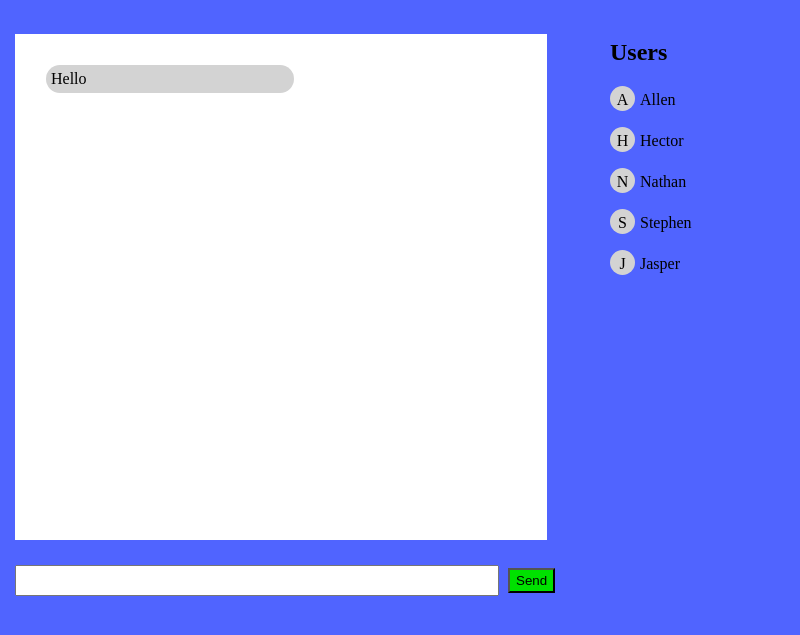
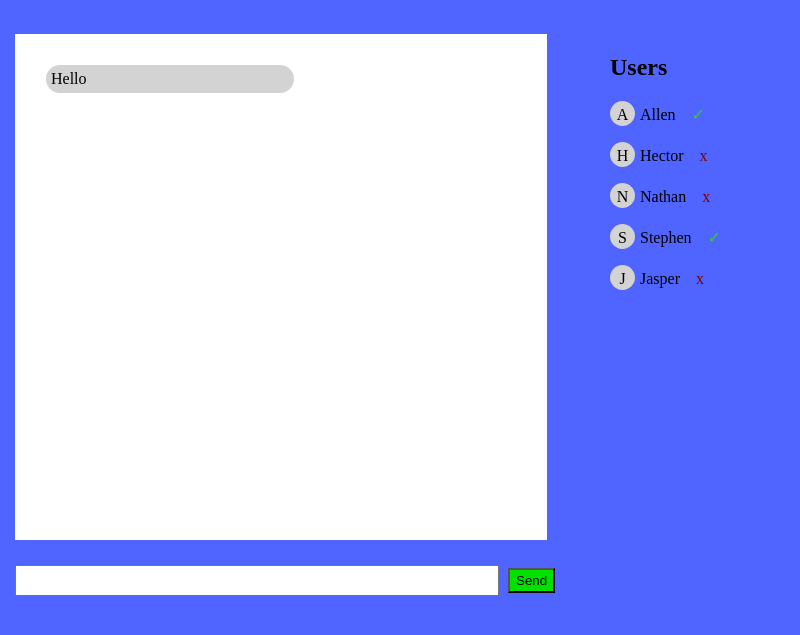
Before and after one commit to allensarmiento/Secure-Chat-System, an Electron app: page client/index.html in a window 800 px wide. Shown: the part 61-696 px from the top of the page. Drawn offline with Linux system fonts and the light colour scheme; no server answers.

Commit message:
added small online-offline for user

```diff
--- a/client/css/master.css
+++ b/client/css/master.css
@@ -66,7 +66,7 @@ html, body {
 }
 
 #users {
-  float; left;
+  float: left;
   margin: 15px 15px 15px 50px;
 }
 
@@ -82,3 +82,19 @@ button {
   background: rgb(0, 225, 0);
   color: black;
 }
+
+.activeUser {
+  display: inherit;
+  padding-left: 1em;
+  width: 25px;
+  height: 25px;
+  color: limegreen;
+}
+
+.inactiveUser {
+  display: inherit;
+  padding-left: 1em;
+  width: 25px;
+  height: 25px;
+  color: maroon;
+}
--- a/client/index.html
+++ b/client/index.html
@@ -20,11 +20,11 @@
     <section id="online">
       <div id="users">
         <h1>Users</h1>
-        <p><div class="profile-img">A</div>Allen</p>
-        <p><div class="profile-img">H</div>Hector</p>
-        <p><div class="profile-img">N</div>Nathan</p>
-        <p><div class="profile-img">S</div>Stephen</p>
-        <p><div class="profile-img">J</div>Jasper</p>
+        <p><span class="profile-img">A</span>Allen<span id="allen"></span></p>
+        <p><span class="profile-img">H</span>Hector<span id="hector"></span></p>
+        <p><span class="profile-img">N</span>Nathan<span id="nathan"></span></p>
+        <p><span class="profile-img">S</span>Stephen<span id="stephen"></span></p>
+        <p><span class="profile-img">J</span>Jasper<span id="jasper"></span></p>
       </div>
     </section>
 
--- a/client/js/send-message.js
+++ b/client/js/send-message.js
@@ -18,3 +18,20 @@ function keyPress(e) {
     sendMessage();
   }
 }
+
+function setActiveUser(username) {
+  document.getElementById(username).appendChild(document.createElement("p")).setAttribute("class", "activeUser");
+  document.getElementById(username).querySelector("p").innerText = "✓";
+}
+
+function setInactiveUser(username) {
+  document.getElementById(username).appendChild(document.createElement("p")).setAttribute("class", "inactiveUser");
+  document.getElementById(username).querySelector("p").innerText = "x";
+}
+
+// testing activation of users for login/logout
+setActiveUser("allen");
+setInactiveUser("hector");
+setInactiveUser("nathan");
+setActiveUser("stephen");
+setInactiveUser("jasper");
```
Also changed, not shown: main.js (+22 -2 lines).
